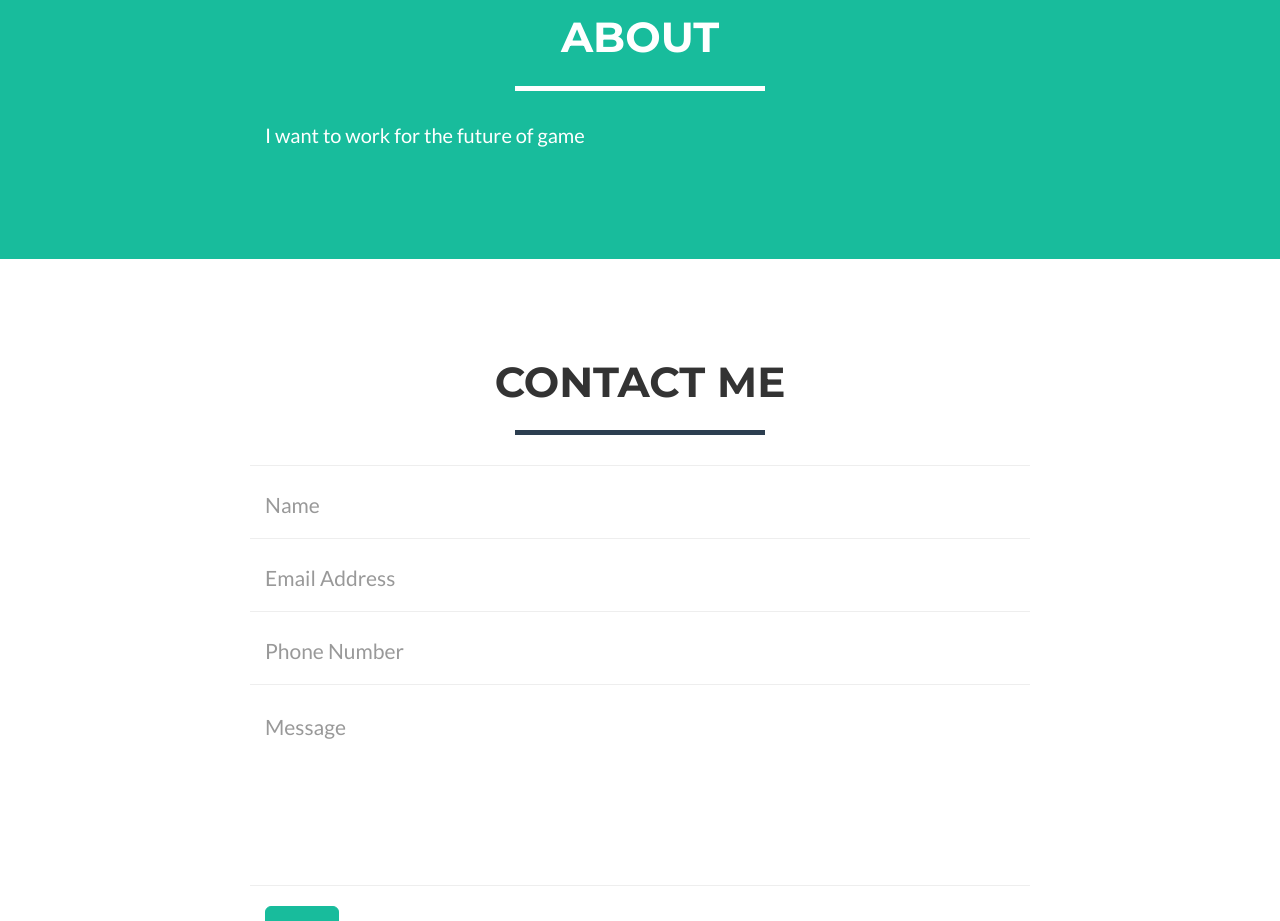
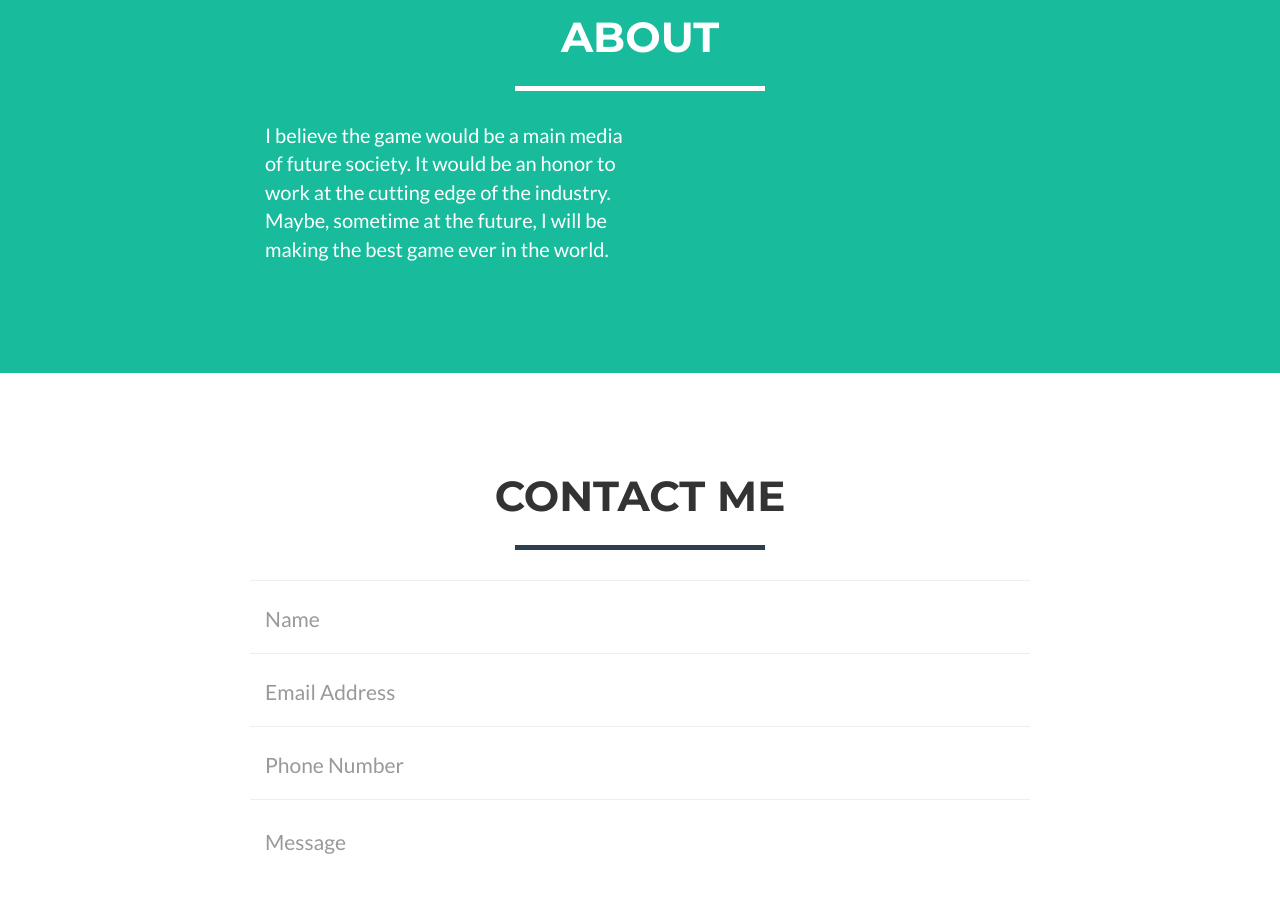
Before and after one commit to yosub0121/likelion, a website: page index.html in a window 1280 px wide. Shown: the part 1760-2681 px from the top of the page. Drawn offline with nearby package versions, Linux system fonts and the light colour scheme.

Commit message:
textChanged

```diff
--- a/index.html
+++ b/index.html
@@ -168,7 +168,8 @@
             </div>
             <div class="row">
                 <div class="col-lg-4 col-lg-offset-2">
-                    <p>I want to work for the future of game</p>
+                    <p>I believe the game would be a main media of future society. It would be an honor to work at the cutting
+                    edge of the industry. Maybe, sometime at the future, I will be making the best game ever in the world. </p>
                 </div>
 
 
```
